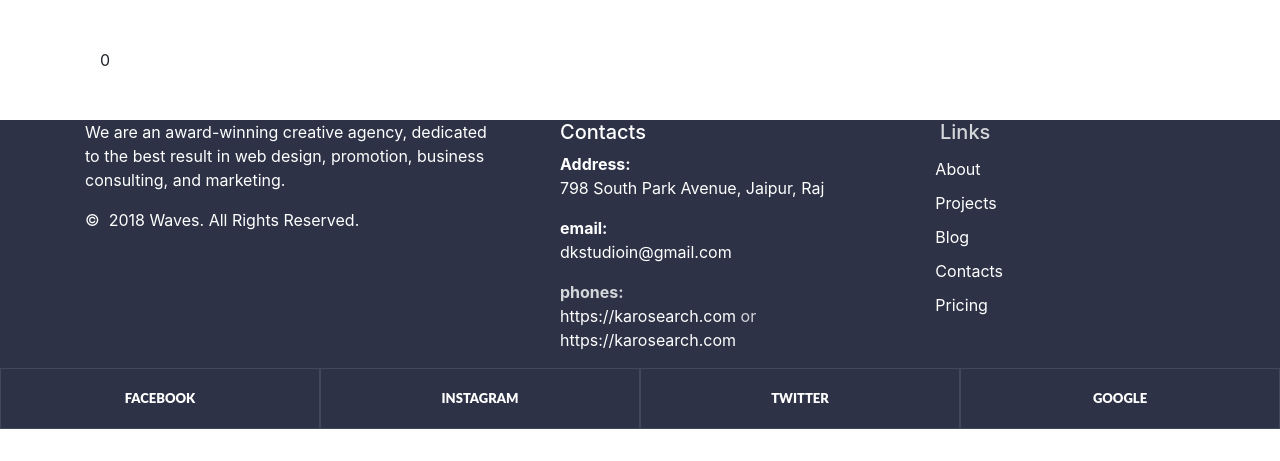
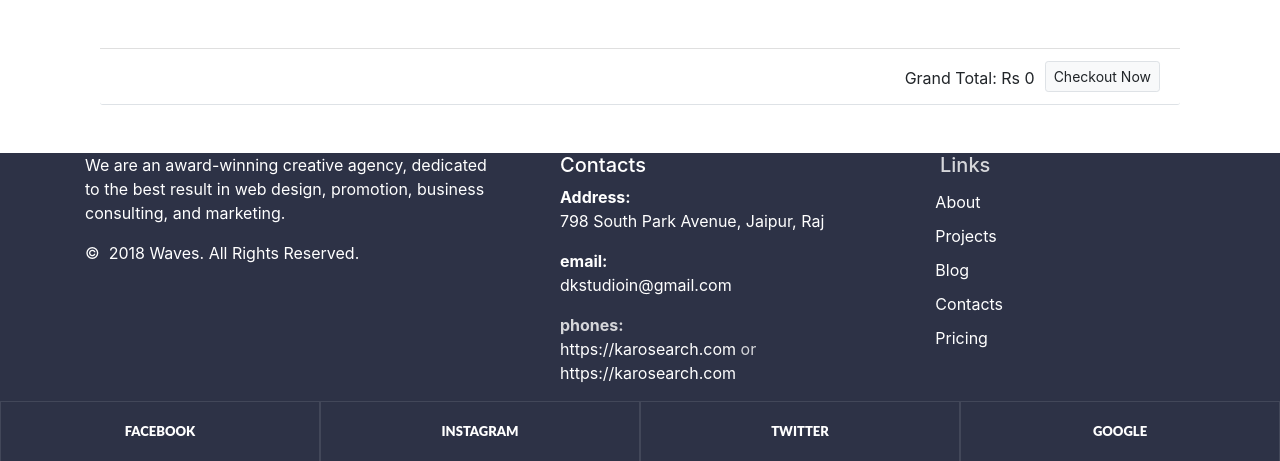
Before and after one commit to devspartan/alhawk_mkt, a Django app: page /cart/ in a window 1280 px wide. Shown: the part 64-525 px from the top of the page. Run offline with Django 3.2, Linux system fonts and the light colour scheme; the visitor is signed in with stand-in values (Sample User, id 1); data that the repository does not hold is empty; some libraries are stand-ins or nearby versions.

Commit message:
Update checkout button

```diff
--- a/accounts/views.py
+++ b/accounts/views.py
@@ -2,7 +2,7 @@ from django.contrib import messages
 from django.contrib.auth import authenticate, login, logout
 from django.contrib.auth.hashers import make_password
 from django.shortcuts import render, redirect
-from django.views import View
+# from django.views import View
 from .forms import CreateUserForm, LoginUserForm
 from .models import User
 
--- a/cart/views.py
+++ b/cart/views.py
@@ -1,5 +1,6 @@
 from django.contrib.auth.decorators import login_required
-from django.shortcuts import render
+from django.shortcuts import render, reverse
+from django.http import HttpResponseRedirect
 from django.views import View
 
 from .models import *
@@ -60,4 +61,5 @@ def cartView(request):
             pass
         data = get_user_cart(request)
 
-        return render(request, 'cart.html', data)
+        return HttpResponseRedirect(reverse('cartView', args=(data,)))
+        # return render(request, 'cart.html', data)
--- a/templates/cart.html
+++ b/templates/cart.html
@@ -1,7 +1,7 @@
 {% extends 'base.html' %}
 
 {% block content %}
-    <div class="container mt-5">
+    <div class="container mt-5" style="position:relative; height: fit-content">
         <div class="container-fluid">
             {% for item in cart %}
                 <div class="row">
@@ -21,27 +21,42 @@
                                         <p class="card-text">Quantity: {{ item.quantity }}</p>
                                         <form method="post" style="margin-left: 5px">
                                             {% csrf_token %}
-                                            <button class="btn btn-light btn-sm border" value="{{ item.product.id }}" type="submit" name="decrease">-
+                                            <button class="btn btn-light btn-sm border" value="{{ item.product.id }}"
+                                                    type="submit" name="decrease">-
                                             </button>
-                                            <button class="btn btn-light btn-sm border" value="{{ item.product.id }}" type="submit" name="increase">+
+                                            <button class="btn btn-light btn-sm border" value="{{ item.product.id }}"
+                                                    type="submit" name="increase">+
                                             </button>
                                         </form>
                                     </div>
                                 </div>
                             </div>
-                            <div class="card-footer d-flex" style="justify-content: space-between">
-                                <form method="post" >
+                            <div class="card-footer d-flex" style="justify-content: space-between; padding: 6px 20px">
+                                <form method="post">
                                     {% csrf_token %}
-                                <button class="btn btn-light border btn-sm" type="submit" name="delete" value="{{ item.product.id }}" >Delete Item</button>
+                                    <button class="btn btn-light border btn-sm" type="submit" name="delete"
+                                            value="{{ item.product.id }}">Delete Item
+                                    </button>
                                 </form>
-                                    <div class="card-text">Total: {{ item.get_total_by_product }}</div>
-
+                                <div class="d-flex">
+                                    <div class="card-text" style="margin-top: 5px; margin-right: 10px">
+                                        Total: Rs {{ item.get_total_by_product }}</div>
+                                    <button class="btn btn-sm border btn-light">Checkout item</button>
+                                </div>
                             </div>
                         </div>
                     </div>
                 </div>
             {% endfor %}
-            <div>{{ total }}</div>
+            <div class="card-footer d-flex border-bottom mt-4" style="background-color: white; justify-content: space-between">
+                <div></div>
+                <div class="d-flex">
+                    <div class="card-text" style="margin-top: 5px; margin-right: 10px">Grand Total: Rs {{ total }}</div>
+                    <button class="btn btn-sm btn-light border">Checkout Now</button>
+                </div>
+
+
+            </div>
         </div>
     </div>
 {% endblock %}
```
Also changed, not shown: store/views.py (+3 -4 lines).
